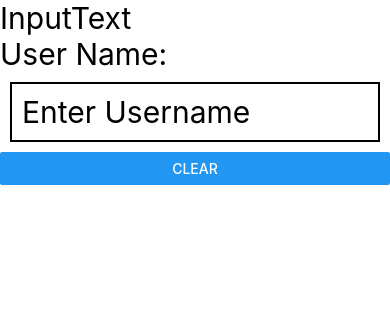
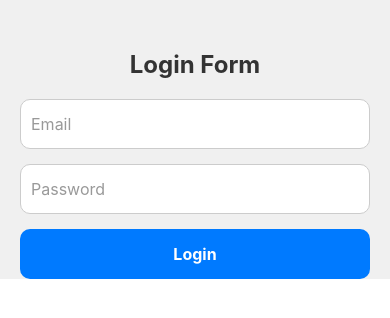
Before and after one commit to qaimraza21/react-native, a React Native app: screen / in a window 390 px wide. Shown: the top 318 px of the page. Built offline with nearby package versions, Linux system fonts and the light colour scheme.

Commit message:
Add LoginForm component and update App to include it

```diff
--- a/App.jsx
+++ b/App.jsx
@@ -1,9 +1,10 @@
 import { View, Text } from "react-native";
 import React from "react";
+import LoginForm from "./src/components/LoginForm";
 //import OnPress from "./src/components/OnPress";
 //import UseStateHook from "./src/components/UseStateHook";
 // import Props from "./src/components/Props"
-import InpuText from "./src/components/InputText";
+// import InpuText from "./src/components/InputText";
 
 const App = () => {
   return (
@@ -12,7 +13,8 @@
       {/* <OnPress /> */}
       {/*<UseStateHook /> */}
       {/* <Props /> */}
-      <InpuText />
+      {/* <InpuText /> */}
+      <LoginForm />
     </View>
   );
 }
--- /dev/null
+++ b/src/components/LoginForm.jsx
@@ -0,0 +1,83 @@
+import { View, Text, TextInput, TouchableOpacity } from 'react-native'
+import React, { useState } from 'react'
+import { StyleSheet } from 'react-native';
+
+const LoginForm = () => {
+    const [email, setEmail] = useState('');
+    const [password, setPassword] = useState('');
+    const handleInput = () => {
+        console.log('Email:', email);
+        console.log('Password:', password);
+
+        setEmail('');
+        setPassword('');
+    }
+  return (
+    <View style={styles.container}>
+      <Text style={styles.heading}>Login Form</Text>
+      <TextInput
+         placeholder='Email'
+         style={styles.input}
+         value={email}
+         onChangeText={setEmail}
+         keyboardType='email-address'
+         autoCapitalize='none'
+         placeholderTextColor='#999'
+      />
+      <TextInput
+         placeholder='Password'
+         style={styles.input}
+         value={password}
+         onChangeText={setPassword}
+         secureTextEntry
+         placeholderTextColor='#999'
+      />
+      <TouchableOpacity  style={styles.button} onPress={handleInput}>
+        <Text style={styles.buttonText}>Login</Text>
+      </TouchableOpacity>
+    </View>
+  )
+}
+
+const styles = StyleSheet.create({
+    container: {
+        justifyContent: 'center',
+        paddingHorizontal: 20,
+        paddingTop: 50,
+        backgroundColor: '#f0f0f0',
+
+    },
+    heading: {
+        fontSize: 24,
+        fontWeight: 'bold',
+        marginBottom: 20,
+        textAlign: 'center',
+        color: '#333',
+    },
+    input: {
+        height: 50,
+        borderColor: '#ccc',
+        borderWidth: 1,
+        borderRadius: 10,
+        marginBottom: 15,
+        paddingHorizontal: 10,
+        backgroundColor: '#fff',
+        fontSize: 16,
+        color: '#333',
+    },
+    button: {
+        backgroundColor: '#007AFF',
+        paddingVertical: 15,
+        paddingHorizontal: 30,
+        borderRadius: 10,
+        alignItems: 'center',
+    },
+    buttonText: {
+        color: '#fff',
+        fontSize: 16,
+        fontWeight: 'bold',
+    },
+
+});
+
+export default LoginForm
```
